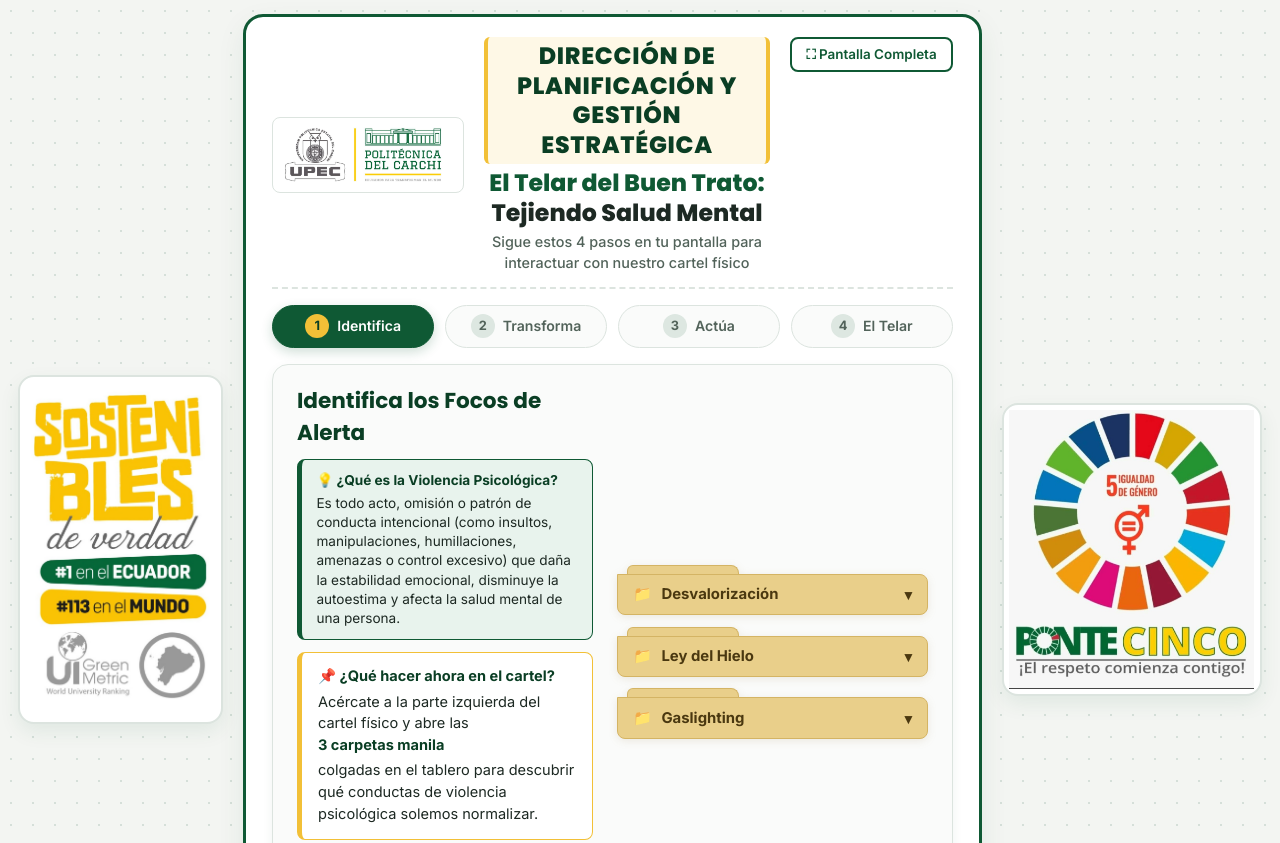
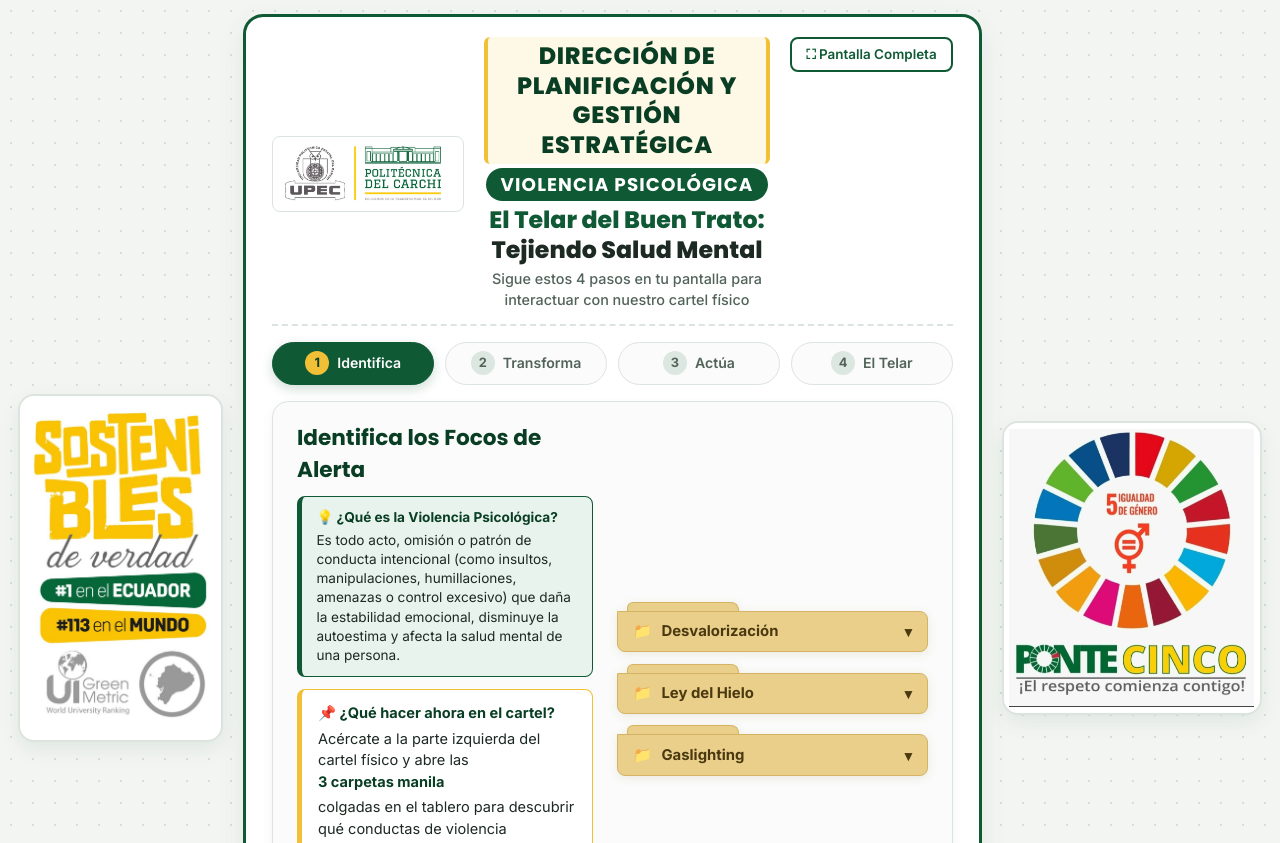
Before and after one commit to EDWINTOAPANTA02/Salud-Mental, a plain HTML site: page index.html in a window 1280 px wide. Shown: the top 843 px of the page. Drawn offline with Linux system fonts and the light colour scheme.

Commit message:
Agrega subtitulo Violencia Psicologica en el encabezado

```diff
--- a/index.html
+++ b/index.html
@@ -10,7 +10,7 @@
     href="https://fonts.googleapis.com/css2?family=Inter:wght@400;500;600;700&family=Poppins:wght@600;700;800&display=swap"
     rel="stylesheet"
   />
-  <link rel="stylesheet" href="style.css?v=11" />
+  <link rel="stylesheet" href="style.css?v=12" />
 </head>
 <body>
   <!-- Marco exterior con los logos de Sostenibilidad (izq.) y Ponte 5 (der.) alineados fuera del cuadro -->
@@ -38,6 +38,7 @@
           </div>
           <div class="header-titles">
             <p class="area-title">Dirección de Planificación y Gestión Estratégica</p>
+            <p class="topic-title">Violencia Psicológica</p>
             <h1>El Telar del Buen Trato: <span>Tejiendo Salud Mental</span></h1>
             <p class="subtitle">
               Sigue estos 4 pasos en tu pantalla para interactuar con nuestro cartel físico
--- a/style.css
+++ b/style.css
@@ -184,6 +184,18 @@ body {
   border-right: 4px solid var(--upec-mustard);
   padding: 0.28rem 0.95rem;
   border-radius: 6px;
+}
+
+.topic-title {
+  font-family: 'Poppins', sans-serif;
+  font-size: clamp(0.95rem, 1.5vw, 1.15rem);
+  font-weight: 700;
+  text-transform: uppercase;
+  letter-spacing: 0.06em;
+  color: #FFFFFF;
+  background-color: var(--upec-green);
+  padding: 0.18rem 0.9rem;
+  border-radius: 999px;
 }
 
 .board-header h1 {
```
